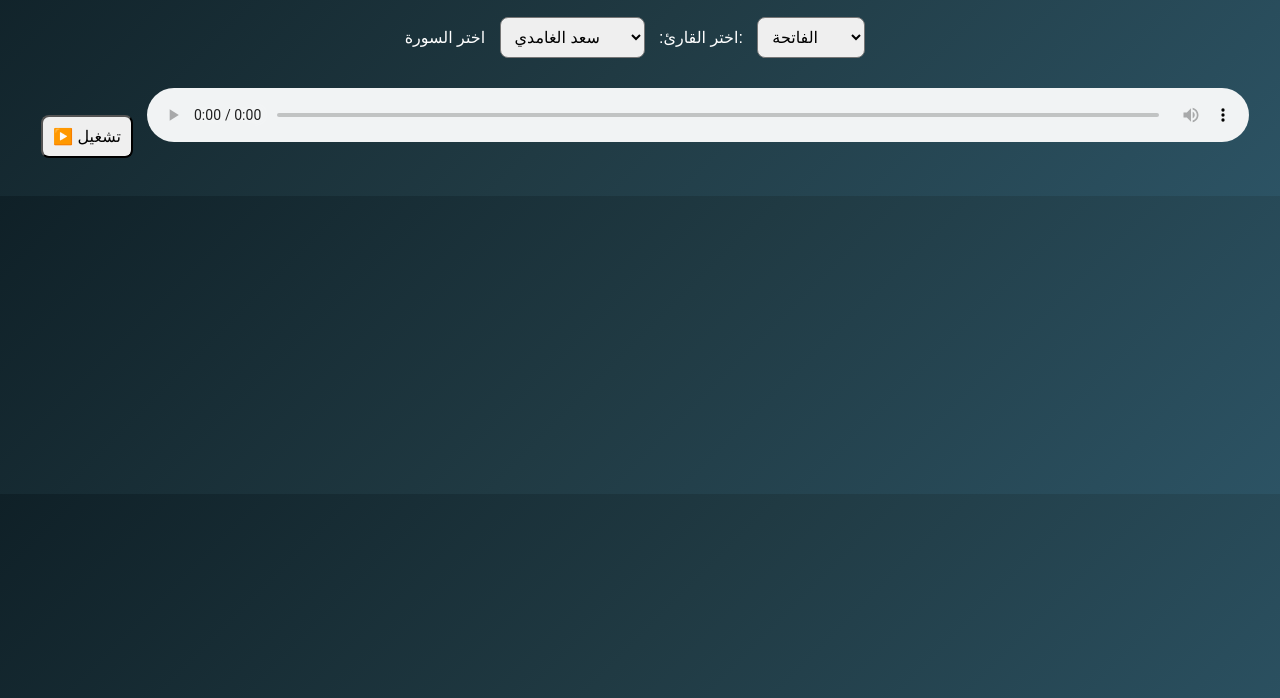
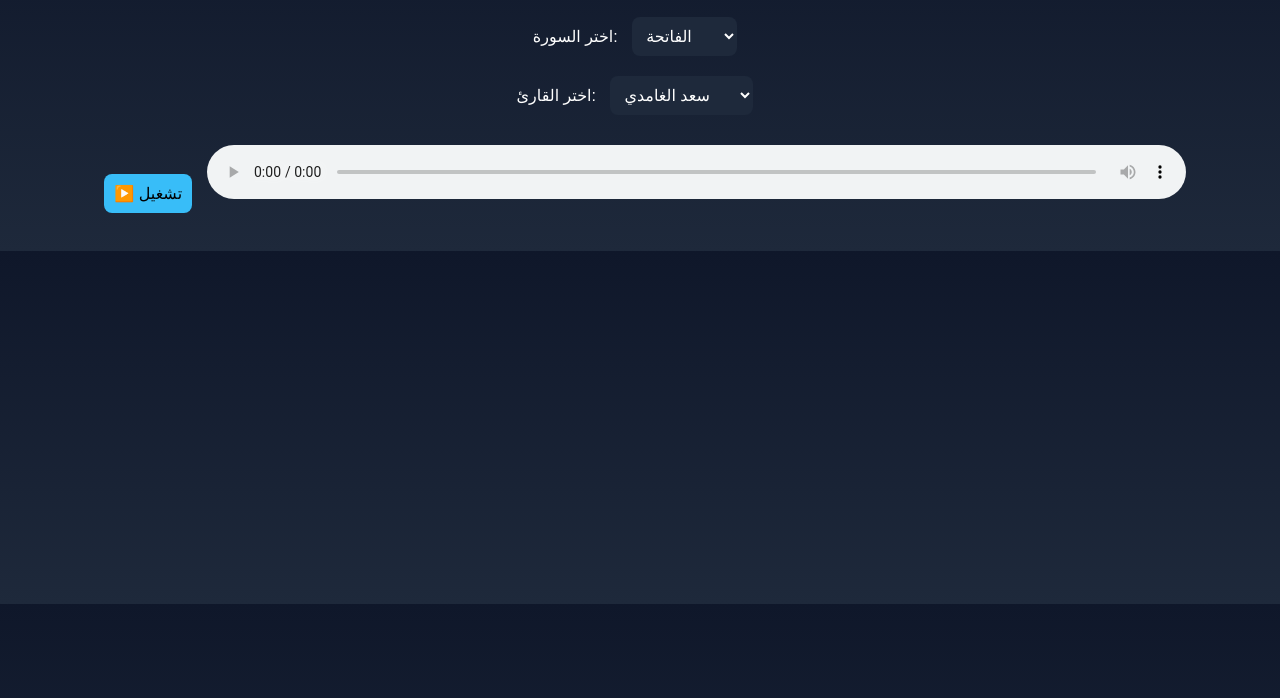
Before and after one commit to Aortax213/Quran-, a plain HTML site: page Index.html in a window 1280 px wide. Shown: the part 102-800 px from the top of the page. Drawn offline with Linux system fonts and the light colour scheme.

Commit message:
Update Index.html

```diff
--- a/Index.html
+++ b/Index.html
@@ -1,168 +1,89 @@
-
 <!DOCTYPE html>
 <html lang="ar">
 <head>
   <meta charset="UTF-8">
   <meta name="viewport" content="width=device-width, initial-scale=1.0">
-<title>مشغل القرآن الكريم</title>
+  <title>القرآن الكريم</title>
   <style>
     body {
-    font-family: "Cairo", sans-serif;
-    background: linear-gradient(135deg, #0f2027, #203a43, #2c5364);
+      font-family: "Tajawal", sans-serif;
+      background: linear-gradient(to bottom, #0f172a, #1e293b);
       color: white;
       text-align: center;
       padding: 20px;
     }
+    h1 { color: #38bdf8; }
     select, button {
+      padding: 10px;
       margin: 10px;
-    padding: 10px;
-    font-size: 1em;
       border-radius: 8px;
+      border: none;
+      font-size: 16px;
+    }
+    select { background: #1e293b; color: #fff; }
+    button {
+      background: #38bdf8;
+      color: #000;
+      cursor: pointer;
     }
     audio {
       margin-top: 20px;
-    width: 90%;
+      width: 80%;
     }
   </style>
 </head>
 <body>
-  <h1>🎧 مشغل القرآن الكريم</h1>
+  <h1>📖 مشغل القرآن الكريم</h1>
+
+  <label>اختر السورة:</label>
+  <select id="surah">
+    <option value="001">الفاتحة</option>
+    <option value="002">البقرة</option>
+    <option value="003">آل عمران</option>
+    <option value="004">النساء</option>
+    <option value="005">المائدة</option>
+    <option value="006">الأنعام</option>
+    <option value="007">الأعراف</option>
+    <option value="008">الأنفال</option>
+    <option value="009">التوبة</option>
+    <option value="010">يونس</option>
+    <option value="011">هود</option>
+    <option value="012">يوسف</option>
+    <option value="113">الفلق</option>
+    <option value="114">الناس</option>
+  </select>
+
+  <br>
 
   <label>اختر القارئ:</label>
   <select id="reciter">
-    <option value="https://server8.mp3quran.net/s_gmd/">سعد الغامدي</option>
-    <option value="https://server11.mp3quran.net/jhn/">عبد الله الجهني</option>
-    <option value="https://server14.mp3quran.net/yassin/">ياسين الجزائري</option>
-  </select>
-
-  <label>اختر السورة:</label>
-  <select id="surah">
-    <option value="001.mp3">الفاتحة</option>
-    <option value="002.mp3">البقرة</option>
-    <option value="003.mp3">آل عمران</option>
-    <option value="004.mp3">النساء</option>
-    <option value="005.mp3">المائدة</option>
-    <option value="006.mp3">الأنعام</option>
-    <option value="007.mp3">الأعراف</option>
-    <option value="008.mp3">الأنفال</option>
-    <option value="009.mp3">التوبة</option>
-    <option value="010.mp3">يونس</option>
-    <option value="011.mp3">هود</option>
-    <option value="012.mp3">يوسف</option>
-    <option value="013.mp3">الرعد</option>
-    <option value="014.mp3">إبراهيم</option>
-    <option value="015.mp3">الحجر</option>
-    <option value="016.mp3">النحل</option>
-    <option value="017.mp3">الإسراء</option>
-    <option value="018.mp3">الكهف</option>
-    <option value="019.mp3">مريم</option>
-    <option value="020.mp3">طه</option>
-    <option value="021.mp3">الأنبياء</option>
-    <option value="022.mp3">الحج</option>
-    <option value="023.mp3">المؤمنون</option>
-    <option value="024.mp3">النور</option>
-    <option value="025.mp3">الفرقان</option>
-    <option value="026.mp3">الشعراء</option>
-    <option value="027.mp3">النمل</option>
-    <option value="028.mp3">القصص</option>
-    <option value="029.mp3">العنكبوت</option>
-    <option value="030.mp3">الروم</option>
-    <option value="031.mp3">لقمان</option>
-    <option value="032.mp3">السجدة</option>
-    <option value="033.mp3">الأحزاب</option>
-    <option value="034.mp3">سبأ</option>
-    <option value="035.mp3">فاطر</option>
-    <option value="036.mp3">يس</option>
-    <option value="037.mp3">الصافات</option>
-    <option value="038.mp3">ص</option>
-    <option value="039.mp3">الزمر</option>
-    <option value="040.mp3">غافر</option>
-    <option value="041.mp3">فصلت</option>
-    <option value="042.mp3">الشورى</option>
-    <option value="043.mp3">الزخرف</option>
-    <option value="044.mp3">الدخان</option>
-    <option value="045.mp3">الجاثية</option>
-    <option value="046.mp3">الأحقاف</option>
-    <option value="047.mp3">محمد</option>
-    <option value="048.mp3">الفتح</option>
-    <option value="049.mp3">الحجرات</option>
-    <option value="050.mp3">ق</option>
-    <option value="051.mp3">الذاريات</option>
-    <option value="052.mp3">الطور</option>
-    <option value="053.mp3">النجم</option>
-    <option value="054.mp3">القمر</option>
-    <option value="055.mp3">الرحمن</option>
-    <option value="056.mp3">الواقعة</option>
-    <option value="057.mp3">الحديد</option>
-    <option value="058.mp3">المجادلة</option>
-    <option value="059.mp3">الحشر</option>
-    <option value="060.mp3">الممتحنة</option>
-    <option value="061.mp3">الصف</option>
-    <option value="062.mp3">الجمعة</option>
-    <option value="063.mp3">المنافقون</option>
-    <option value="064.mp3">التغابن</option>
-    <option value="065.mp3">الطلاق</option>
-    <option value="066.mp3">التحريم</option>
-    <option value="067.mp3">الملك</option>
-    <option value="068.mp3">القلم</option>
-    <option value="069.mp3">الحاقة</option>
-    <option value="070.mp3">المعارج</option>
-    <option value="071.mp3">نوح</option>
-    <option value="072.mp3">الجن</option>
-    <option value="073.mp3">المزمل</option>
-    <option value="074.mp3">المدثر</option>
-    <option value="075.mp3">القيامة</option>
-    <option value="076.mp3">الإنسان</option>
-    <option value="077.mp3">المرسلات</option>
-    <option value="078.mp3">النبأ</option>
-    <option value="079.mp3">النازعات</option>
-    <option value="080.mp3">عبس</option>
-    <option value="081.mp3">التكوير</option>
-    <option value="082.mp3">الانفطار</option>
-    <option value="083.mp3">المطففين</option>
-    <option value="084.mp3">الانشقاق</option>
-    <option value="085.mp3">البروج</option>
-    <option value="086.mp3">الطارق</option>
-    <option value="087.mp3">الأعلى</option>
-    <option value="088.mp3">الغاشية</option>
-    <option value="089.mp3">الفجر</option>
-    <option value="090.mp3">البلد</option>
-    <option value="091.mp3">الشمس</option>
-    <option value="092.mp3">الليل</option>
-    <option value="093.mp3">الضحى</option>
-    <option value="094.mp3">الشرح</option>
-    <option value="095.mp3">التين</option>
-    <option value="096.mp3">العلق</option>
-    <option value="097.mp3">القدر</option>
-    <option value="098.mp3">البينة</option>
-    <option value="099.mp3">الزلزلة</option>
-    <option value="100.mp3">العاديات</option>
-    <option value="101.mp3">القارعة</option>
-    <option value="102.mp3">التكاثر</option>
-    <option value="103.mp3">العصر</option>
-    <option value="104.mp3">الهمزة</option>
-    <option value="105.mp3">الفيل</option>
-    <option value="106.mp3">قريش</option>
-    <option value="107.mp3">الماعون</option>
-    <option value="108.mp3">الكوثر</option>
-    <option value="109.mp3">الكافرون</option>
-    <option value="110.mp3">النصر</option>
-    <option value="111.mp3">المسد</option>
-    <option value="112.mp3">الإخلاص</option>
-    <option value="113.mp3">الفلق</option>
-    <option value="114.mp3">الناس</option>
+    <option value="saad_al_ghamdi">سعد الغامدي</option>
+    <option value="abdullah_al_juhani">عبد الله الجهني</option>
+    <option value="yassin_aljazairi">ياسين الجزائري</option>
   </select>
 
   <br>
   <button onclick="playSurah()">▶️ تشغيل</button>
+
   <audio id="player" controls></audio>
 
   <script>
     function playSurah() {
+      const surah = document.getElementById("surah").value;
       const reciter = document.getElementById("reciter").value;
-      const surah = document.getElementById("surah").value;
       const player = document.getElementById("player");
-      player.src = reciter + surah;
+
+      let baseURL = "";
+
+      if (reciter === "saad_al_ghamdi") {
+        baseURL = "https://server6.mp3quran.net/s_gmd/";
+      } else if (reciter === "abdullah_al_juhani") {
+        baseURL = "https://server11.mp3quran.net/jhn/";
+      } else if (reciter === "yassin_aljazairi") {
+        baseURL = "https://server12.mp3quran.net/yassin/";
+      }
+
+      player.src = baseURL + surah + ".mp3";
       player.play();
     }
   </script>
```
Lines whose indentation alone changed are shown as unchanged.
